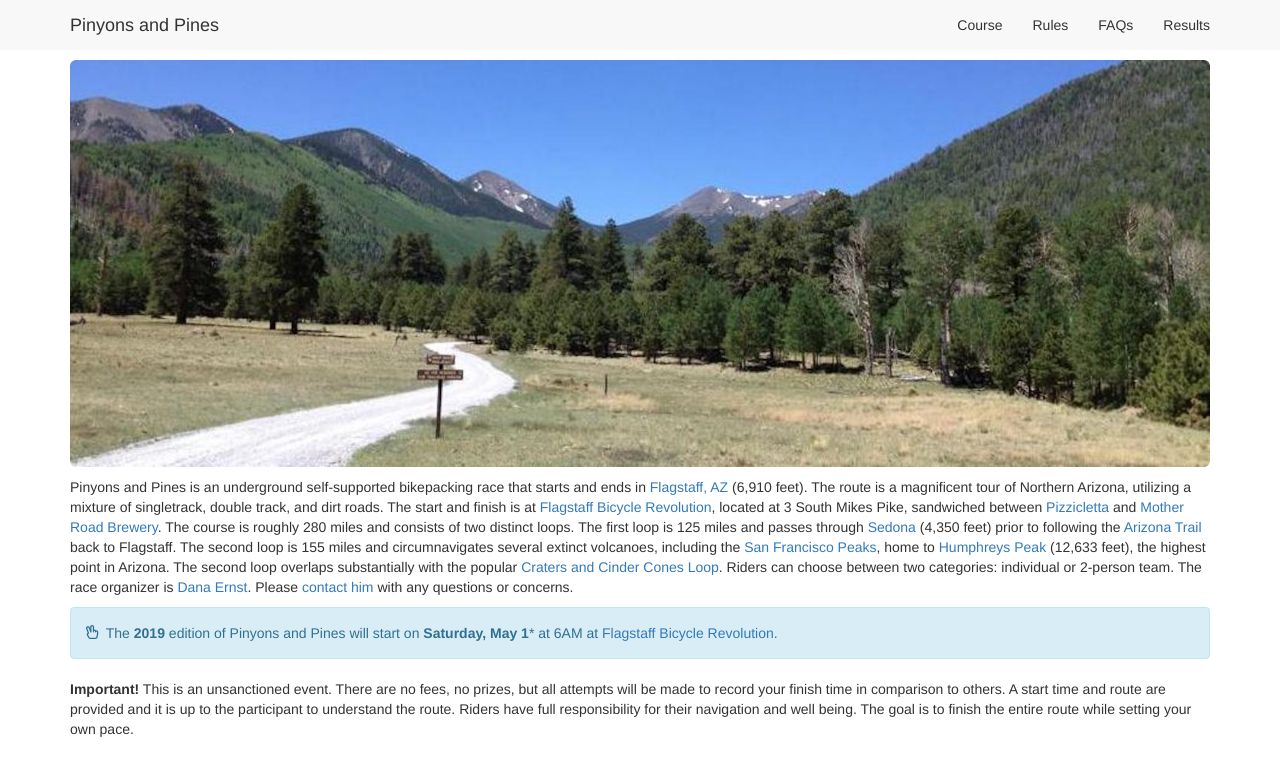
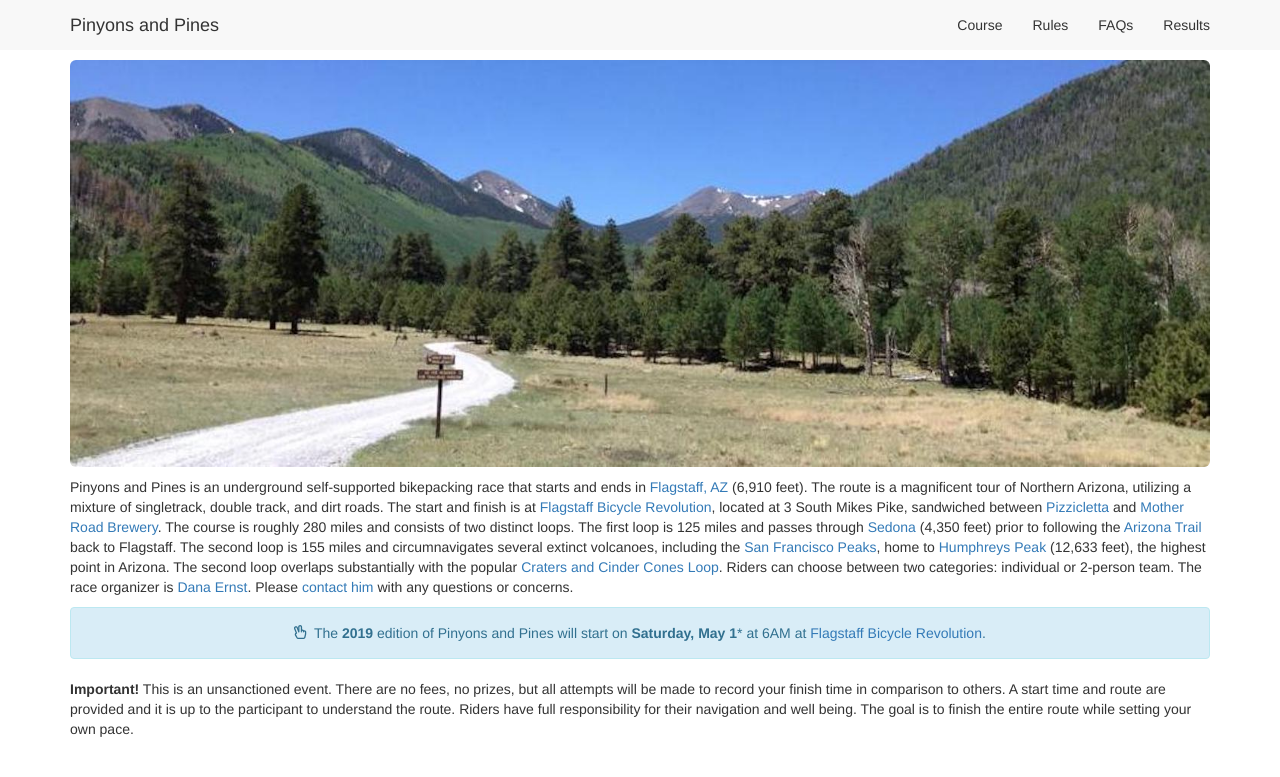
Before and after one commit to dcernst/PinyonsPines, a Jekyll site: the page built from index.md, in a window 1280 px wide and 1374 px high. Shown: the top 777 px of the window. Built offline with Jekyll 4.4.1, drawn with Linux system fonts in a browser that asks for light colours; nearby versions of some CDN libraries; grey boxes are pictures that could not be loaded.

Commit message:
Update to index

```diff
--- a/index.md
+++ b/index.md
@@ -7,9 +7,11 @@ title: Pinyons &amp Pines
 
 Pinyons and Pines is an underground self-supported bikepacking race that starts and ends in [Flagstaff, AZ](https://en.wikipedia.org/wiki/Flagstaff,_Arizona) (6,910 feet). The route is a magnificent tour of Northern Arizona, utilizing a mixture of singletrack, double track, and dirt roads.  The start and finish is at [Flagstaff Bicycle Revolution](http://flagbikerev.com), located at 3 South Mikes Pike, sandwiched between [Pizzicletta](http://www.pizzicletta.com) and [Mother Road Brewery](https://www.motherroadbeer.com). The course is roughly 280 miles and consists of two distinct loops. The first loop is 125 miles and passes through [Sedona](https://en.wikipedia.org/wiki/Sedona,_Arizona) (4,350 feet) prior to following the [Arizona Trail](https://aztrail.org) back to Flagstaff.  The second loop is 155 miles and circumnavigates several extinct volcanoes, including the [San Francisco Peaks](https://en.wikipedia.org/wiki/San_Francisco_Peaks), home to [Humphreys Peak](https://en.wikipedia.org/wiki/Humphreys_Peak) (12,633 feet), the highest point in Arizona. The second loop overlaps substantially with the popular [Craters and Cinder Cones Loop](https://www.bikepackingroots.org/craters-and-cinder-cones.html). Riders can choose between two categories: individual or 2-person team. The race organizer is [Dana Ernst](http://danaernst.com). Please [contact him](mailto:ernst.tribe@gmail.com) with any questions or concerns.
 
-<div class="alert alert-info" role="alert">
+<center>
+<div class="alert alert-info" role="alert" style="min-width: 90%;">
 <i class="far fa-hand-peace"></i>&nbsp; The <b>2019</b> edition of Pinyons and Pines will start on <b>Saturday, May 1</b>* at 6AM at <a href="http://flagbikerev.com">Flagstaff Bicycle Revolution</a>.
 </div>
+</center>
 
 **Important!** This is an unsanctioned event. There are no fees, no prizes, but all attempts will be made to record your finish time in comparison to others. A start time and route are provided and it is up to the participant to understand the route. Riders have full responsibility for their navigation and well being. The goal is to finish the entire route while setting your own pace.
 
```
Also changed, not shown: other parts of index.md (+1 -0 lines).
